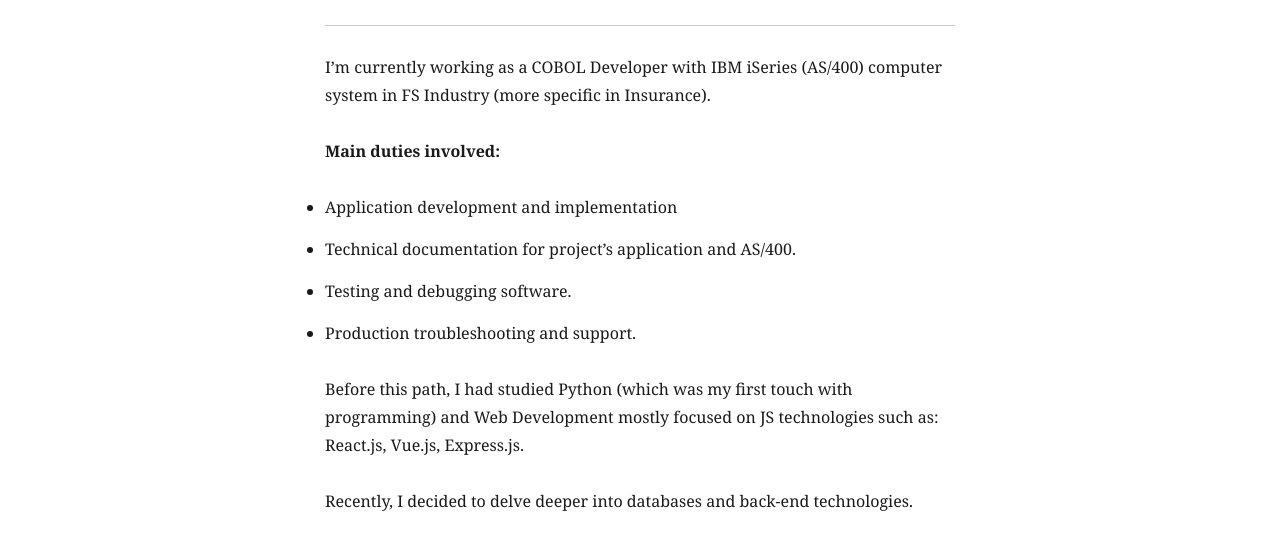
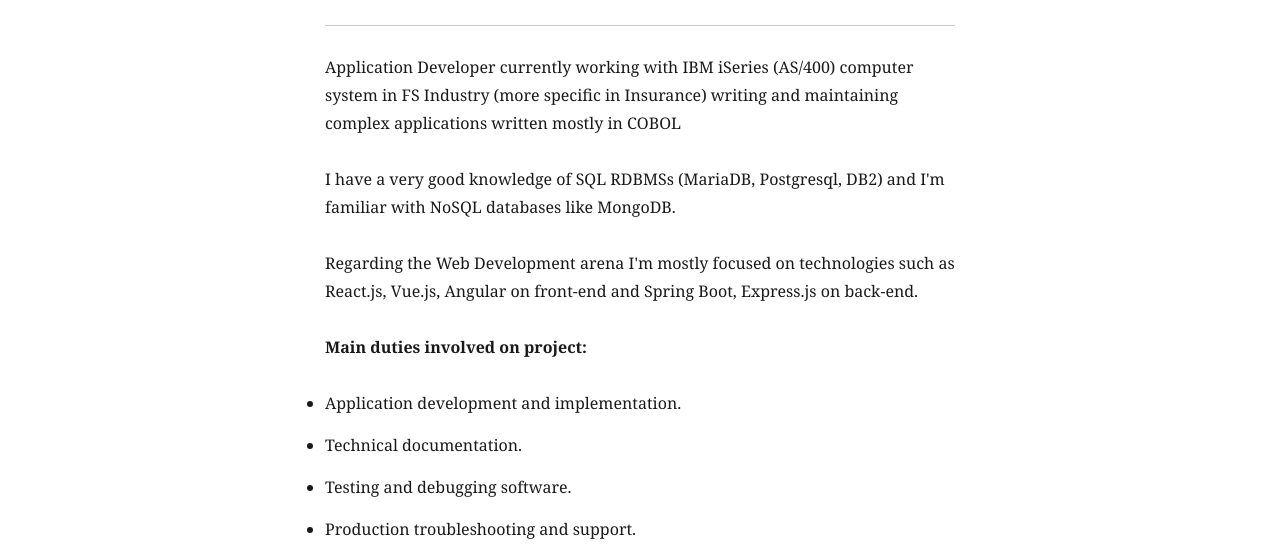
Before and after one commit to theoklitosBam7/coding-notebook, a Gatsby site: page /about in a window 1280 px wide. Shown: the part 242-790 px from the top of the page. Built offline with nearby package versions, Linux system fonts and the light colour scheme; Gatsby itself is replaced by a stand-in of ours; some packages are replaced by stand-ins of ours.

Commit message:
Update about.js

```diff
--- a/src/pages/about.js
+++ b/src/pages/about.js
@@ -23,16 +23,16 @@
         />
         <h1>Within a few words</h1>
         <hr />
-        <p>Ι’m currently working as a COBOL Developer with IBM iSeries (AS/400) computer system in FS Industry (more specific in Insurance).</p>
-        <p><strong>Main duties involved:</strong></p>
+        <p>Application Developer currently working with IBM iSeries (AS/400) computer system in FS Industry (more specific in Insurance) writing and maintaining complex applications written mostly in COBOL</p>
+        <p>I have a very good knowledge of SQL RDBMSs (MariaDB, Postgresql, DB2) and I'm familiar with NoSQL databases like MongoDB.</p>
+        <p>Regarding the Web Development arena I'm mostly focused on technologies such as React.js, Vue.js, Angular on front-end and Spring Boot, Express.js on back-end.</p>
+        <p><strong>Main duties involved on project:</strong></p>
         <ul>
-          <li>Application development and implementation</li>
-          <li>Technical documentation for project’s application and AS/400.</li>
+          <li>Application development and implementation.</li>
+          <li>Technical documentation.</li>
           <li>Testing and debugging software.</li>
           <li>Production troubleshooting and support.</li>
         </ul>
-        <p>Before this path, I had studied Python (which was my first touch with programming) and Web Development mostly focused on JS technologies such as: React.js, Vue.js, Express.js.</p>
-        <p>Recently, I decided to delve deeper into databases and back-end technologies.</p>
         <p>Last but not least, I’m a Linux lover.</p>
         <Footer />
       </Layout>
```
